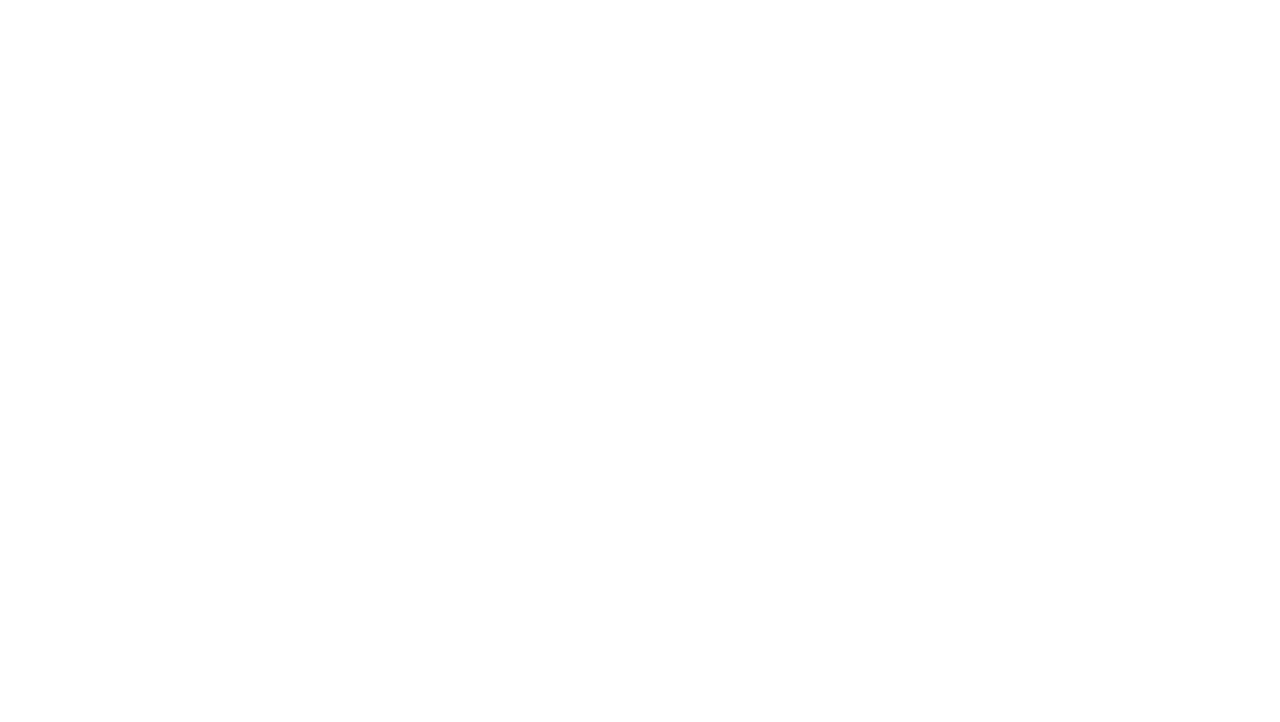
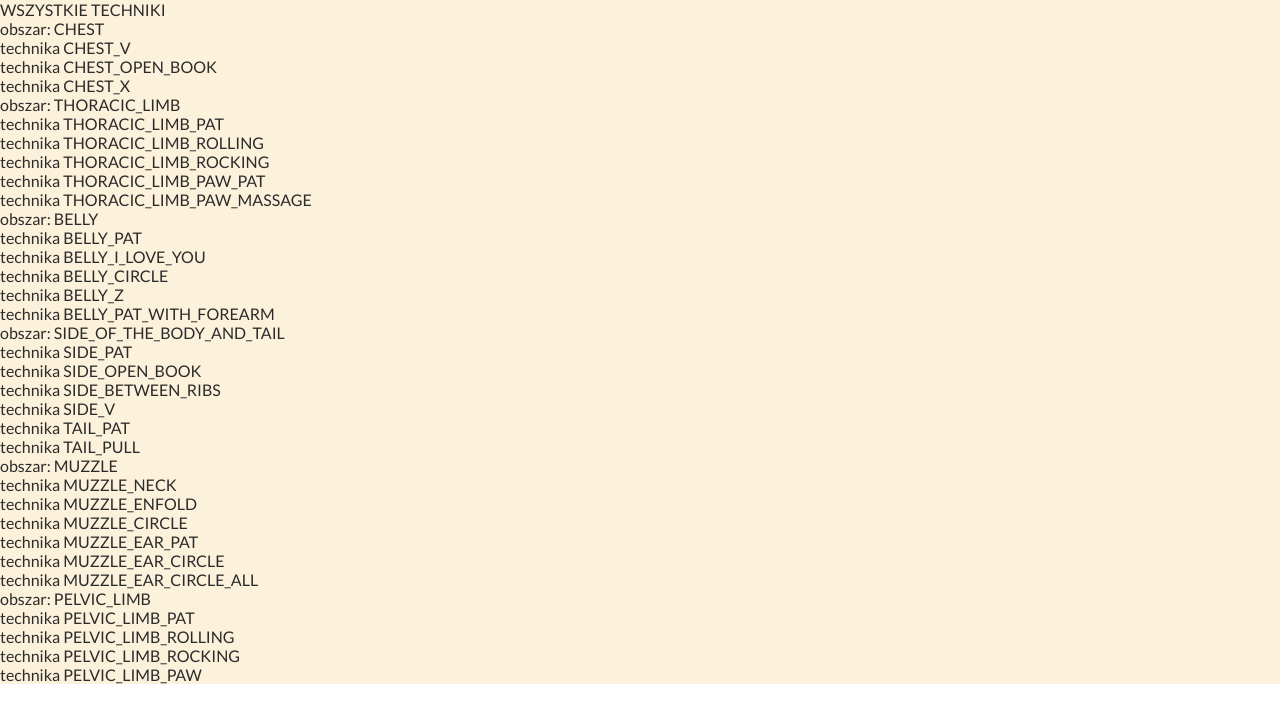
Before and after one commit to MartaKMB/gasa-web-app, a React (Create React App) app: page /all-techniques in a window 1280 px wide. Before the commit this address had no page. Shown: the top 722 px of the page. Built offline with nearby package versions, Linux system fonts and the light colour scheme; sample sign-in values are in the browser's storage.

Commit message:
added folder Techniques first attempt to logic

```diff
--- a/src/components/App.js
+++ b/src/components/App.js
@@ -6,6 +6,7 @@ import LoginPage from './LoginPage/LoginPage';
 import WelcomePage from './WelcomePage/WelcomePage';
 import DashboardPage from './DashboardPage/DashboardPage';
 import StartChoicePage from './ChoicePage/StartChoicePage';
+import AllTechniquesPage from './TechniquesPage/AllTechniquesPage';
 
 function App() {
   return (
@@ -18,6 +19,7 @@ function App() {
           <Route path="login" element={<LoginPage />} />
           <Route path="dashboard" element={<PrivateRoute><DashboardPage/></PrivateRoute>} />
           <Route path="choice" element={<PrivateRoute><StartChoicePage/></PrivateRoute>} />
+          <Route path="all-techniques" element={<PrivateRoute><AllTechniquesPage/></PrivateRoute>} />
           {/* <Route path="*" element={<NotFound />} /> */}
         </Routes>
       </div>
--- a/src/components/ChoicePage/StartChoicePage.js
+++ b/src/components/ChoicePage/StartChoicePage.js
@@ -15,12 +15,12 @@ const StartChoicePage = () => {
   const handleOnChoice = (e, ownerChoice) => {
     e.preventDefault();
     switch (ownerChoice) {
+      case "ALL_TECHNIQUES":
+        navigate("/all-techniques");
+        break;
       case "DOG_CHOICE":
-        navigate("/fallow-dog");
-        break;
-      case "NO_TOUCH":
+        case "NO_TOUCH":
       case "FIRST_TOUCH":
-      case "ALL_TECHNIQUES":
         console.log("klik w: ", ownerChoice);
         break;
       default:
--- /dev/null
+++ b/src/components/TechniquesPage/AllTechniquesPage.js
@@ -0,0 +1,80 @@
+import SingleAreaElement from "./SingleAreaElement";
+
+const AllTechniquesPage = () => {
+  const gasaAreas = [
+    {
+      id: "gasa-technique-0",
+      name: "CHEST",
+      techniques: ["CHEST_V", "CHEST_OPEN_BOOK", "CHEST_X"],
+    },
+    {
+      id: "gasa-technique-1",
+      name: "THORACIC_LIMB",
+      techniques: [
+        "THORACIC_LIMB_PAT",
+        "THORACIC_LIMB_ROLLING",
+        "THORACIC_LIMB_ROCKING",
+        "THORACIC_LIMB_PAW_PAT",
+        "THORACIC_LIMB_PAW_MASSAGE",
+      ],
+    },
+    {
+      id: "gasa-technique-2",
+      name: "BELLY",
+      techniques: [
+        "BELLY_PAT",
+        "BELLY_I_LOVE_YOU",
+        "BELLY_CIRCLE",
+        "BELLY_Z",
+        "BELLY_PAT_WITH_FOREARM",
+      ],
+    },
+    {
+      id: "gasa-technique-3",
+      name: "SIDE_OF_THE_BODY_AND_TAIL",
+      techniques: [
+        "SIDE_PAT",
+        "SIDE_OPEN_BOOK",
+        "SIDE_BETWEEN_RIBS",
+        "SIDE_V",
+        "TAIL_PAT",
+        "TAIL_PULL",
+      ],
+    },
+    {
+      id: "gasa-technique-4",
+      name: "MUZZLE",
+      techniques: [
+        "MUZZLE_NECK",
+        "MUZZLE_ENFOLD",
+        "MUZZLE_CIRCLE",
+        "MUZZLE_EAR_PAT",
+        "MUZZLE_EAR_CIRCLE",
+        "MUZZLE_EAR_CIRCLE_ALL",
+      ],
+    },
+    {
+      id: "gasa-technique-5",
+      name: "PELVIC_LIMB",
+      techniques: [
+        "PELVIC_LIMB_PAT",
+        "PELVIC_LIMB_ROLLING",
+        "PELVIC_LIMB_ROCKING",
+        "PELVIC_LIMB_PAW",
+      ],
+    },
+  ];
+
+  const gasaAreaElementsToDisplay = gasaAreas.map((area) => (
+    <SingleAreaElement area={area} key={area.id} />
+  ));
+
+  return (
+    <>
+      <div>WSZYSTKIE TECHNIKI</div>
+      {gasaAreaElementsToDisplay}
+    </>
+  );
+};
+
+export default AllTechniquesPage;
--- /dev/null
+++ b/src/components/TechniquesPage/SingleAreaElement.js
@@ -0,0 +1,19 @@
+import SingleTechniqueElement from "./SingleTechniqueElement";
+
+const SingleAreaElement = (area) => {
+  const areaTechniquesToDisplay = area.area.techniques.map((technique) => (
+    <SingleTechniqueElement
+      areaTechnique={technique}
+      key={`${area.area.name}-${area.area.techniques.indexOf(technique)}`}
+    />
+  ));
+
+  return (
+    <>
+      <div>{`obszar: ${area.area.name}`}</div>
+      {areaTechniquesToDisplay}
+    </>
+  );
+};
+
+export default SingleAreaElement;
--- /dev/null
+++ b/src/components/TechniquesPage/SingleTechniqueElement.js
@@ -0,0 +1,5 @@
+const SingleTechniqueElement = (areaTechnique) => {
+  return <div>{`technika ${areaTechnique.areaTechnique}`}</div>;
+};
+
+export default SingleTechniqueElement;
```
